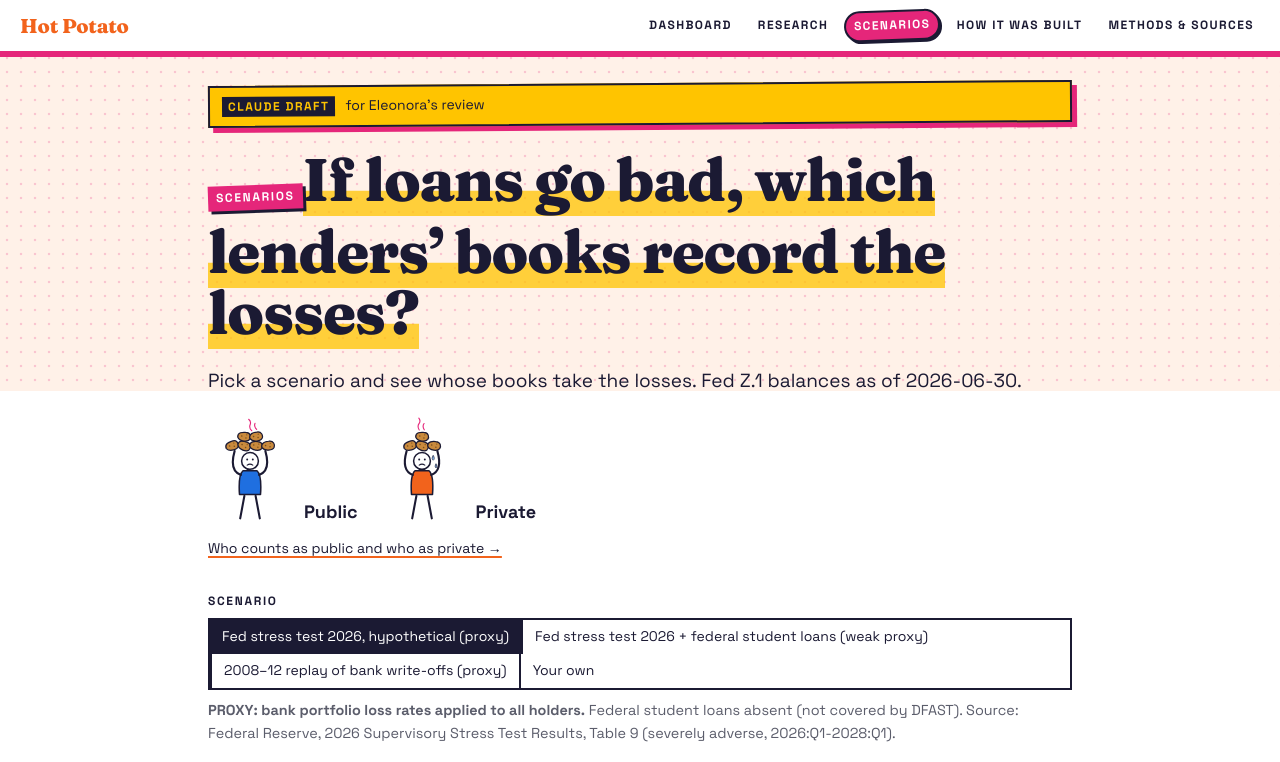
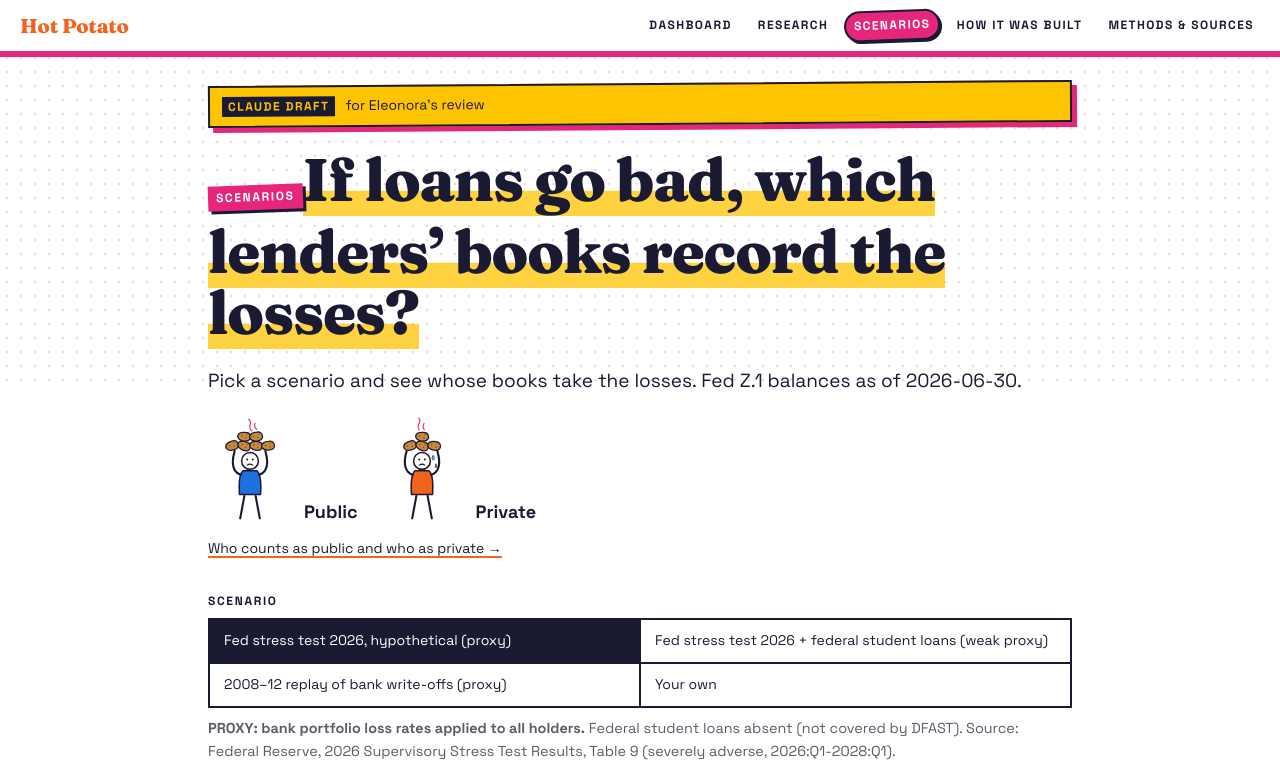
Before and after one commit to eleonorabjornberg/household-debt-risk, a Next.js app in the folder atlas/: page /scenarios in a window 1280 px wide. Shown: the top 762 px of the page. Built offline with nearby package versions, Linux system fonts and the light colour scheme.

Commit message:
Scenarios picker as a full-width grid; white band behind page titles
Co-Authored-By: Claude Opus 5.5 <noreply@anthropic.com>
Claude-Session: https://claude.ai/code/session_01GDxCQ4PEo3YCh72CZhKaU4

```diff
--- a/atlas/app/pages.css
+++ b/atlas/app/pages.css
@@ -85,6 +85,11 @@
 .pg .segmented { display: flex; flex-wrap: wrap; align-items: center; gap: 8px 12px; }
 .pg .segmented__label { font-size: 12px; font-weight: 700; letter-spacing: 0.14em; text-transform: uppercase; }
 .pg .segmented__opts { display: inline-flex; flex-wrap: wrap; border: 2px solid var(--ink); }
+/* Many long options: an even grid that fills the row, no ragged gaps (Eleonora, 2026-11-15). 2px gaps on ink draw the rules. */
+.pg .segmented:has(.segmented__opts--grid) { display: grid; gap: 8px; }
+.pg .segmented__opts--grid { display: grid; grid-template-columns: repeat(auto-fit, minmax(min(100%, 340px), 1fr)); gap: 2px; background: var(--ink); width: 100%; }
+.pg .segmented__opts--grid .segmented__opt { text-align: left; padding: 10px 14px; }
+.pg .segmented__opts--grid .segmented__opt + .segmented__opt { border-left: 0; }
 .pg .segmented__opt { font: inherit; font-size: 14px; background: var(--paper); color: var(--ink); border: 0; padding: 6px 12px; cursor: pointer; }
 .pg .segmented__opt + .segmented__opt { border-left: 2px solid var(--ink); }
 .pg .segmented__opt[aria-checked="true"] { background: var(--ink); color: var(--paper); }
@@ -163,12 +168,12 @@
 .topbar__nav a:nth-child(5n+4):hover { background: var(--pile-1); }
 .topbar__nav a:nth-child(5n+5):hover { background: var(--pile-2); }
 
-/* page backdrop: a band of pink halftone dots on flat peach under the header */
+/* page backdrop: a band of pink halftone dots on white under the header (peach fill cut: Eleonora, 2026-11-15) */
 main.pg { position: relative; }
 main.pg::before {
   content: ""; position: absolute; inset: 0 calc(50% - 50vw) auto; /* exactly to the viewport edges; -50vw made every page scroll sideways */ height: 340px; z-index: -1; pointer-events: none;
   /* the dots are a pattern (radial-gradient is only how CSS draws a dot); the fill is flat */
-  background: radial-gradient(circle, rgba(229, 38, 122, 0.22) 1.4px, transparent 1.6px) 0 0 / 14px 14px, var(--peach);
+  background: radial-gradient(circle, rgba(229, 38, 122, 0.22) 1.4px, transparent 1.6px) 0 0 / 14px 14px, var(--paper);
 }
 .pg .tag { background: var(--accent); color: var(--paper); transform: rotate(-2deg); box-shadow: 3px 3px 0 var(--ink); }
 .pg h1 {
--- a/atlas/components/pages/charts/parts.tsx
+++ b/atlas/components/pages/charts/parts.tsx
@@ -24,7 +24,7 @@ export function Segmented<T extends string>({
   return (
     <div className="segmented" role="radiogroup" aria-labelledby={`${id}-label`}>
       <span className="segmented__label" id={`${id}-label`}>{label}</span>
-      <div className="segmented__opts">
+      <div className={options.length > 3 ? "segmented__opts segmented__opts--grid" : "segmented__opts"}>
         {options.map((o) => (
           <button
             key={o.value}
```
Also changed, not shown: 1 other file (tests, documents, lock files or other folders).
